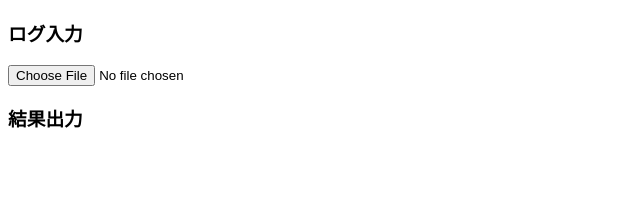
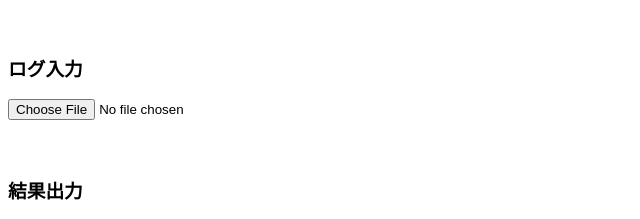
Before and after one commit to Atsumi-Gakuto/IoTSensorModule-LogAnalyzer, a plain HTML site: page src/html/iot_sensor_module_log_analyzer.html in a window 1280 px wide. Shown: the part 70-289 px from the top of the page, without its empty margins (0-640 px from the left). Drawn offline with Linux system fonts and the light colour scheme.

Commit message:
見出し直前にスペース追加

```diff
--- /dev/null
+++ b/src/css/iot_sensor_module_log_analyzer.css
@@ -0,0 +1,3 @@
+h3 {
+    margin: 3em 0 1em 0;
+}
--- a/src/html/iot_sensor_module_log_analyzer.html
+++ b/src/html/iot_sensor_module_log_analyzer.html
@@ -3,6 +3,7 @@
     <head>
         <meta charset="utf-8">
         <title>IoTセンサモジュール ログ解析ツール</title>
+        <link rel="stylesheet" href="../css/iot_sensor_module_log_analyzer.css">
     </head>
     <body>
         <h1>IoTセンサモジュール ログ解析ツール</h1>
```
